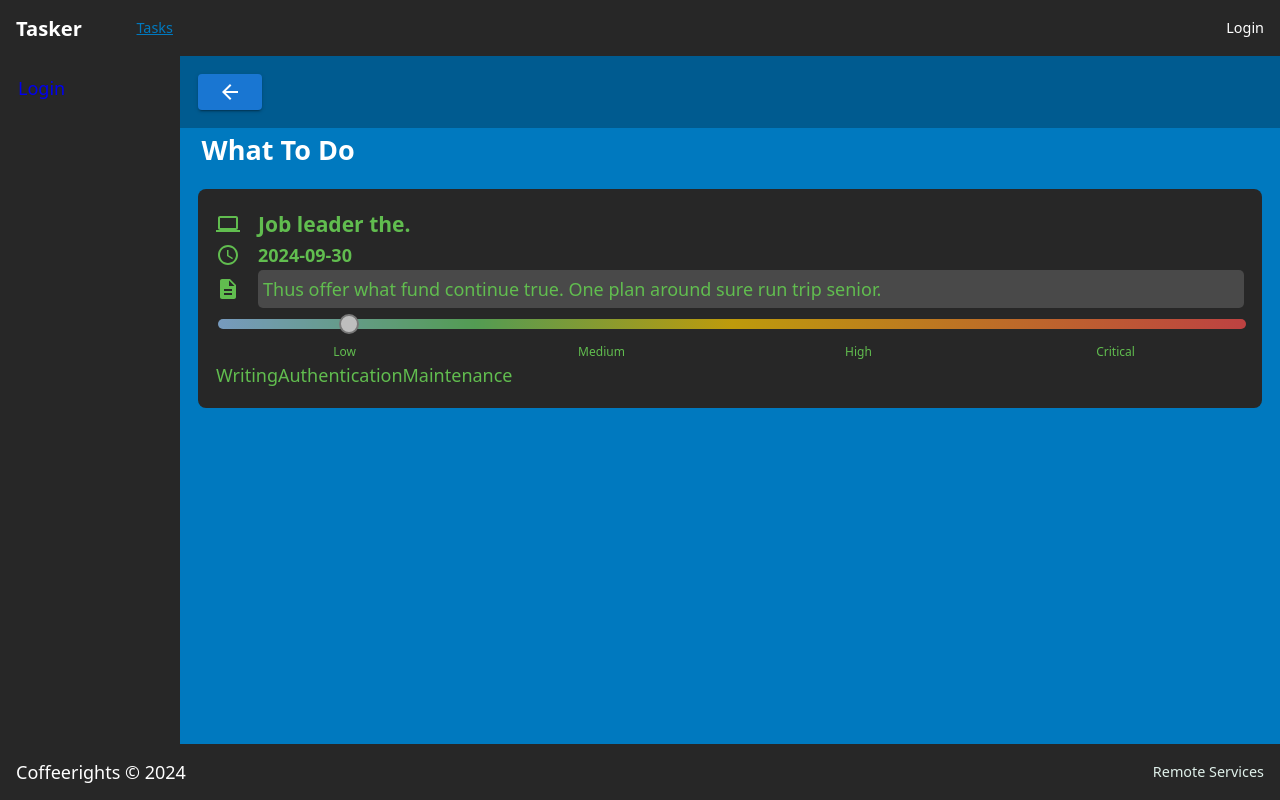
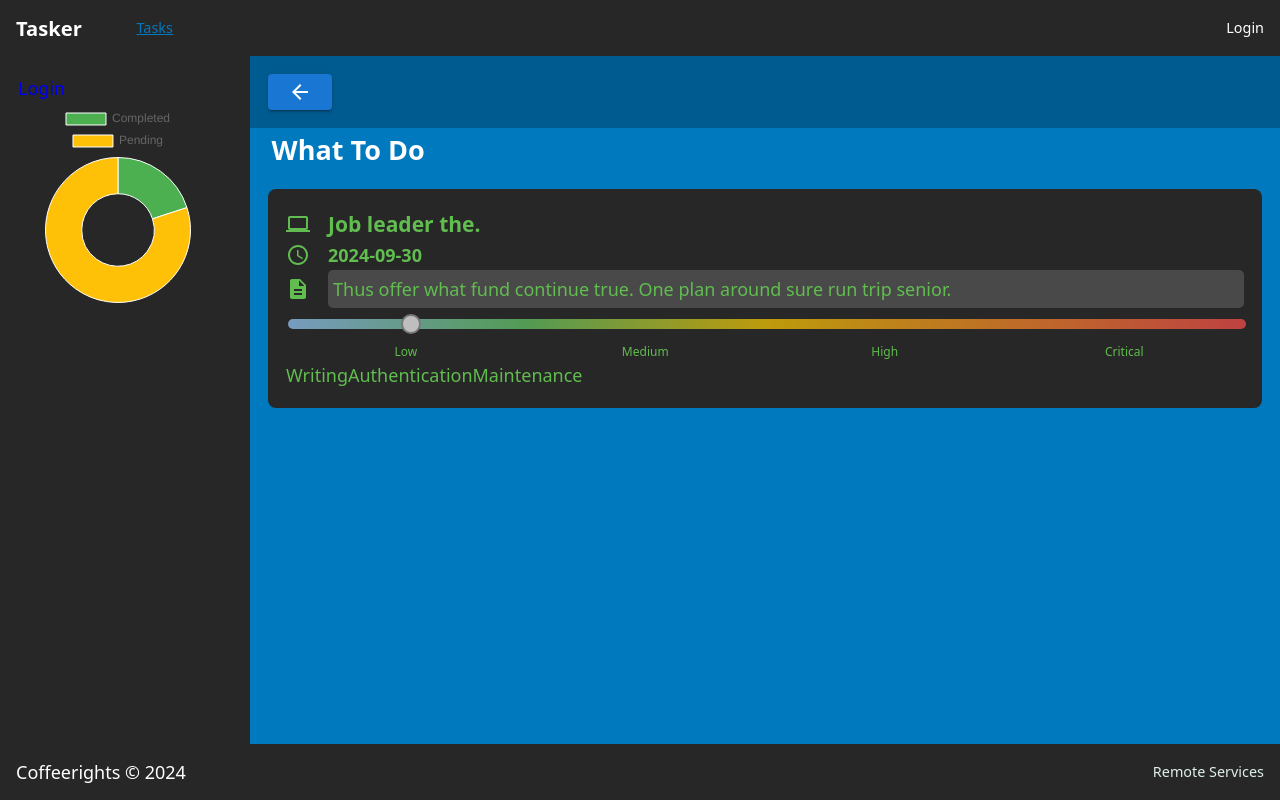
Before and after one commit to dorhakim100/Tasker-Front, a React (Vite) app: page /task/1 in a window 1280 px wide. Built offline with nearby package versions, Linux system fonts and the light colour scheme.

Commit message:
Add percentages chart

```diff
--- a/package.json
+++ b/package.json
@@ -26,6 +26,7 @@
     "dayjs": "^1.11.13",
     "react": "^18.2.0",
     "react-beautiful-dnd": "^13.1.1",
+    "react-chartjs-2": "^5.2.0",
     "react-dom": "^18.2.0",
     "react-icons": "^5.3.0",
     "react-redux": "^8.1.2",
--- a/src/assets/styles/basics/_layout.scss
+++ b/src/assets/styles/basics/_layout.scss
@@ -1,6 +1,6 @@
 .main-container {
   display: grid;
-  grid-template-columns: 10em 1fr;
+  grid-template-columns: 250px 1fr;
   grid-template-rows: auto 1fr auto;
 
   > * {
--- /dev/null
+++ b/src/cmps/Chart.jsx
@@ -0,0 +1,38 @@
+import React from 'react'
+import { Doughnut } from 'react-chartjs-2'
+import { Chart, ArcElement, Tooltip, Legend } from 'chart.js'
+Chart.register(ArcElement, Tooltip, Legend)
+
+export function Percentage({ percentages }) {
+  const data = {
+    labels: ['Completed', 'Pending'],
+    datasets: [
+      {
+        label: 'Tasks Completion',
+        data: [percentages, 100 - percentages], // These values are percentages
+        backgroundColor: ['#4CAF50', '#FFC107'],
+        borderWidth: 1,
+      },
+    ],
+  }
+
+  const options = {
+    plugins: {
+      tooltip: {
+        callbacks: {
+          label: function (tooltipItem) {
+            return `${tooltipItem.label}: ${tooltipItem.raw}%`
+          },
+        },
+      },
+    },
+    responsive: true,
+    maintainAspectRatio: false,
+  }
+
+  return (
+    <div style={{ width: '200px', height: '200px' }}>
+      <Doughnut data={data} options={options} />
+    </div>
+  )
+}
--- a/src/cmps/UserStats.jsx
+++ b/src/cmps/UserStats.jsx
@@ -1,12 +1,24 @@
 import { useState, useEffect, useRef } from 'react'
 import { Link, NavLink } from 'react-router-dom'
 import { useRecoilState, useRecoilValue } from 'recoil'
+import { Percentage } from './Chart.jsx'
 
-import { loggedinUser } from '../state/atom.js'
+import { loggedinUser, tasksState } from '../state/atom.js'
 
 export function UserStats() {
   const user = useRecoilValue(loggedinUser)
+  const tasks = useRecoilValue(tasksState)
+  const [percentages, setPercentages] = useState(0)
+  useEffect(() => {
+    getPercentage()
+  }, [user, tasks])
 
+  async function getPercentage() {
+    const completedTasks = tasks.filter((task) => task.status === 'Completed')
+    console.log(completedTasks)
+    const percentagesToSet = (completedTasks.length / tasks.length) * 100
+    setPercentages(percentagesToSet)
+  }
   return (
     <div className='user-stats-container'>
       <span>
@@ -14,6 +26,8 @@ export function UserStats() {
           <Link to={'/login-signup/login'}>Login</Link>
         )}
       </span>
+
+      <Percentage percentages={percentages} />
     </div>
   )
 }
```
Also changed, not shown: 1 other file (tests, documents, lock files or other folders).
